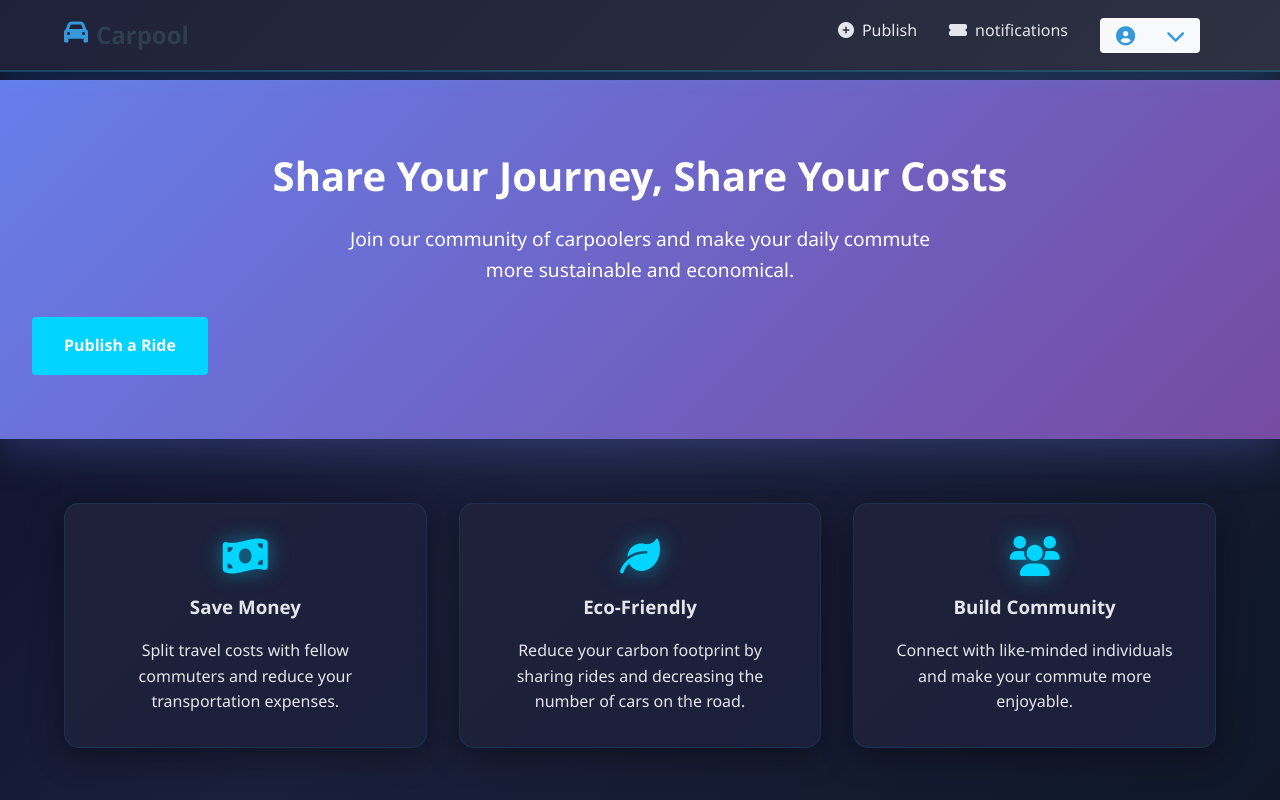
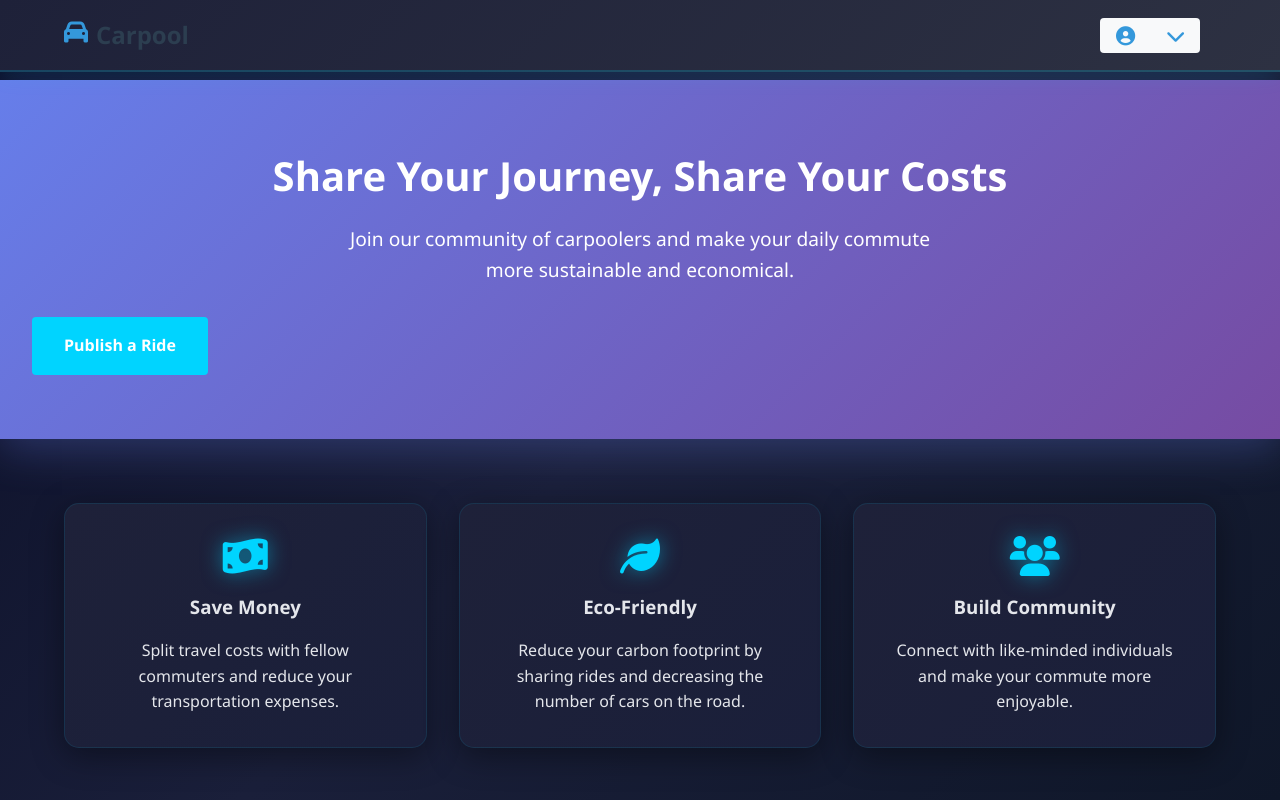
Before and after one commit to deekshi275/carpool-drive-share, a plain HTML site: page index.html in a window 1280 px wide. Shown: the top 800 px of the page. Drawn offline with Linux system fonts and the light colour scheme; no server answers; sample sign-in values are in the browser's storage.

Commit message:
Update index.html

```diff
--- a/index.html
+++ b/index.html
@@ -265,10 +265,6 @@
         </div>
         <nav>
             <ul>
-                <li><a href="publish.html"><i class="fas fa-plus-circle"></i> Publish</a></li>
-                <li><a href="notifications.html" style="position: relative;" onclick="hideRiderNotificationBadge()"><i class="fas fa-ticket-alt"></i> notifications<span class="notification-badge" id="riderNotificationBadge" style="position: absolute; top: -8px; right: -8px; background: #e74c3c; color: white; border-radius: 50%; width: 20px; height: 20px; font-size: 12px; display: none; align-items: center; justify-content: center; font-weight: bold;"></span></a></li>
-
-
                 <li id="auth-links">
                     <a href="/login" class="auth-link"><i class="fas fa-sign-in-alt"></i> Login</a>
                     <a href="/register" class="auth-link register"><i class="fas fa-user-plus"></i> Register</a>
```
